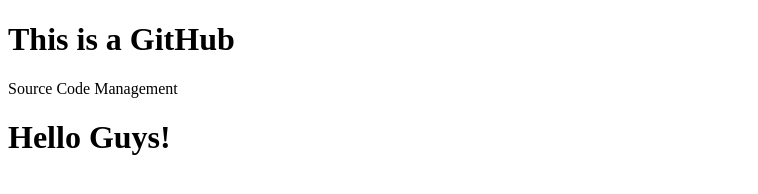
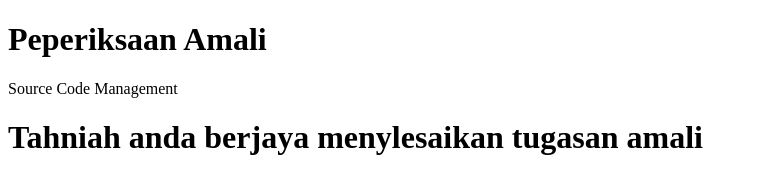
Before and after one commit to muhdamir98/muhdamir98.github.io, a plain HTML site: page index.html in a window 1280 px wide. Shown: the whole page, without its empty margins (0-758 px from the left). Drawn offline with Linux system fonts and the light colour scheme.

Commit message:
Update index.html

```diff
--- a/index.html
+++ b/index.html
@@ -5,9 +5,9 @@
 </head>
 <body>
 
-<h1>This is a GitHub</h1>
+<h1>Peperiksaan Amali</h1>
 <p>Source Code Management</p>
-<h1>Hello Guys!</h1>
+<h1>Tahniah anda berjaya menylesaikan tugasan amali</h1>
 
 </body>
 </html>
```
